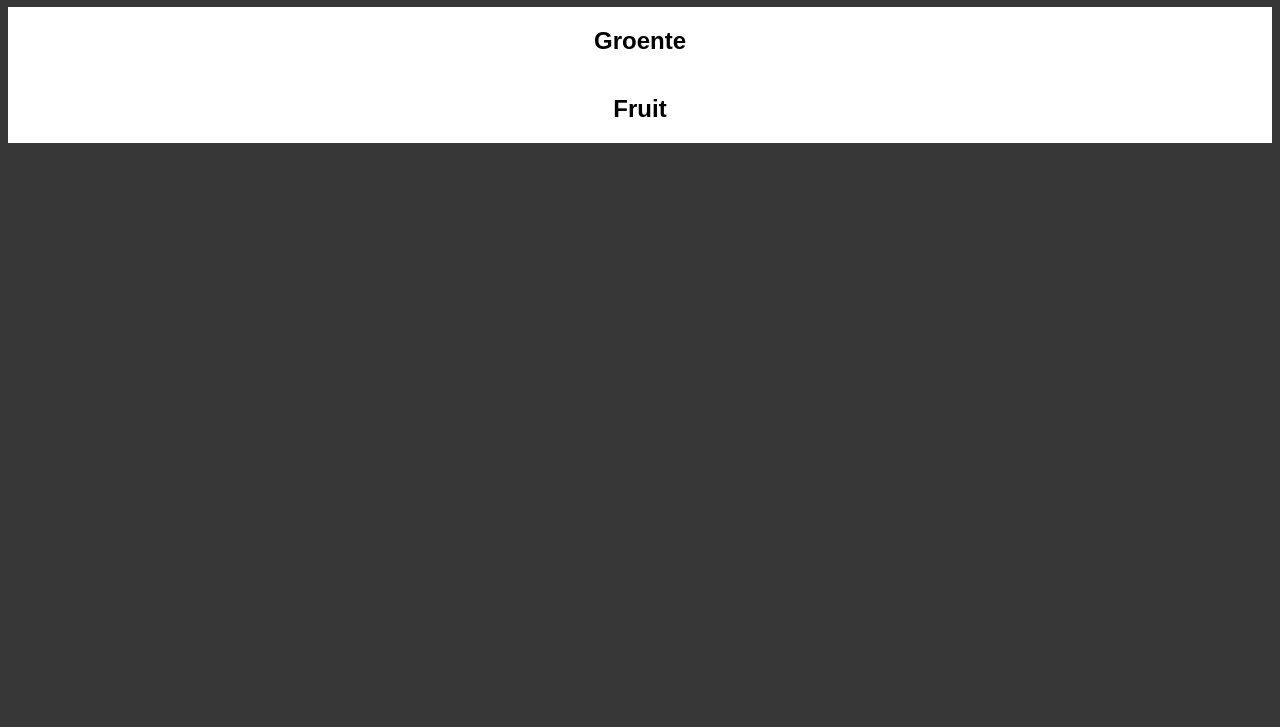
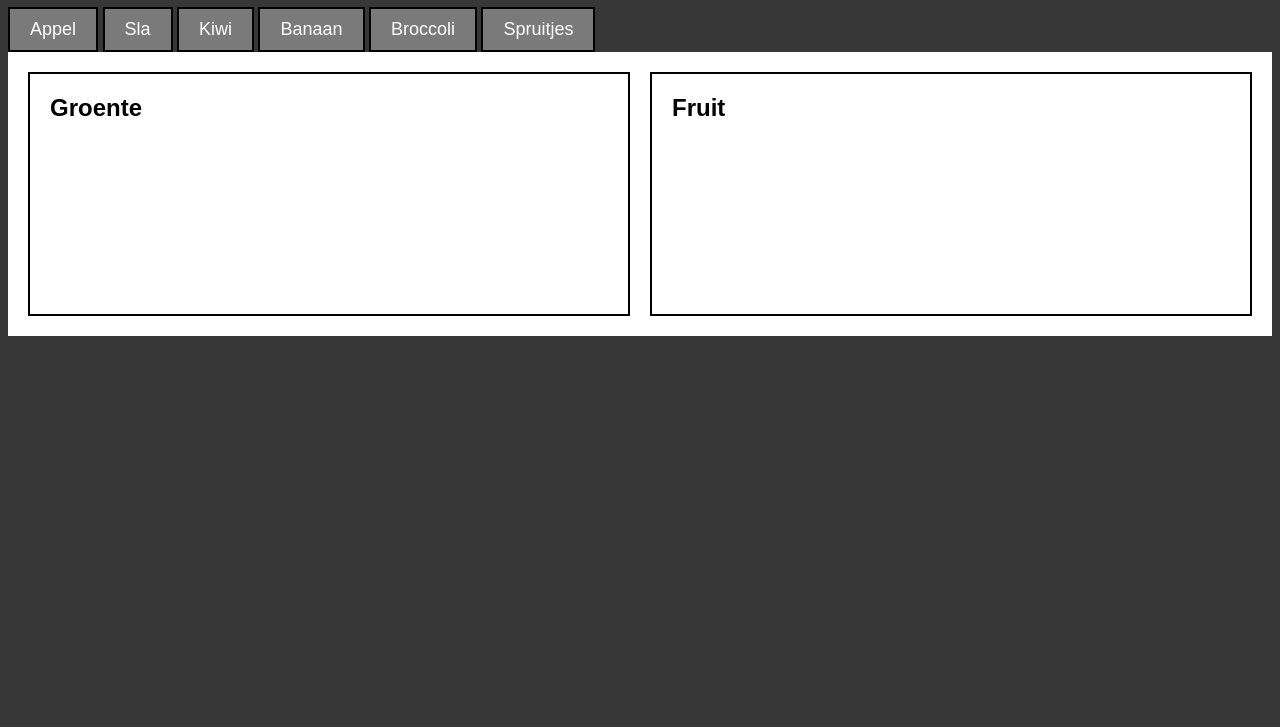
Before and after one commit to AveragePythonEnjoyer29/JSA, a plain HTML site: page web/les2/index.html in a window 1280 px wide. Shown: the part 73-800 px from the top of the page. Drawn offline with Linux system fonts and the light colour scheme.

Commit message:
opdracht 2

```diff
--- a/web/les2/index.html
+++ b/web/les2/index.html
@@ -8,14 +8,44 @@
 
 <body>
     <script>
-        function setBg(color)
+        function addItem(html_obj, item)
         {
-            document.body.style.background = color;
+            const obj = document.getElementById(html_obj)
+            const newHeader = document.createElement('h2')
+
+            newHeader.innerHTML = item
+
+            obj.appendChild(newHeader)
         }
     </script>
 
-    <center>
-        <h1>Hello world!</h1>
+    <h1>Boodschappenlijst</h1>
+
+    <div id="boodschappen">
+        <button onClick="addItem('fruit', 'Appel')">
+            Appel
+        </button>
+
+        <button onClick="addItem('groente', 'Sla')">
+            Sla
+        </button>
+
+        <button onClick="addItem('fruit', 'Kiwi')">
+            Kiwi
+        </button>
+
+        <button onClick="addItem('fruit', 'Banaan')">
+            Banaan
+        </button>
+
+        <button onClick="addItem('groente', 'Broccoli')">
+            Broccoli
+        </button>
+
+        <button onClick="addItem('groente', 'Spruitjes')">
+            Spruitjes
+        </button>
+    </div>
 
     <div id="koelkast">
         <section id="groente">
@@ -26,6 +56,5 @@
             <h2>Fruit</h2>
         </section>
     </div>
-    </center>
 </body>
 </html>
--- a/web/les2/static/css/style.css
+++ b/web/les2/static/css/style.css
@@ -7,7 +7,31 @@ h1 {
     color: rgb(170, 164, 164);
 }
 
+h2 {
+    margin: 0 0 10px 0;
+}
+
 #koelkast {
     background-color: #FFFF;
     display: grid;
+    grid-template-columns: 1fr 1fr;
+    gap: 20px;
+    padding: 20px;
 }
+
+#boodschappen > button {
+    padding: 10px 20px;
+
+    font-size: 18px;
+    border: solid black;
+    border-width: 2px;
+    background: rgb(122, 122, 122);
+    color: white;
+}
+
+section {
+    border: solid #000;
+    border-width: 2px;
+    padding: 20px;
+    min-height: 200px;
+}
```
Also changed, not shown: 1 other file. Lines whose indentation alone changed are shown as unchanged.
